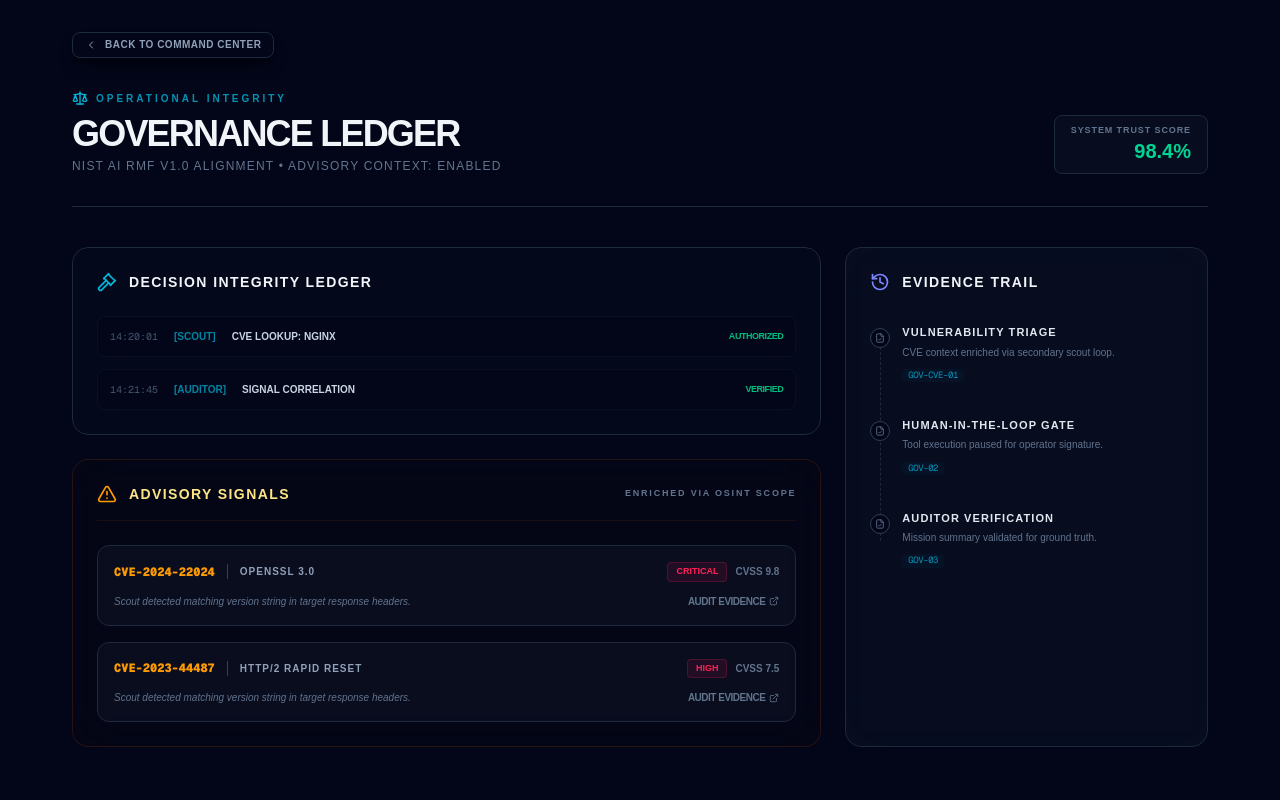
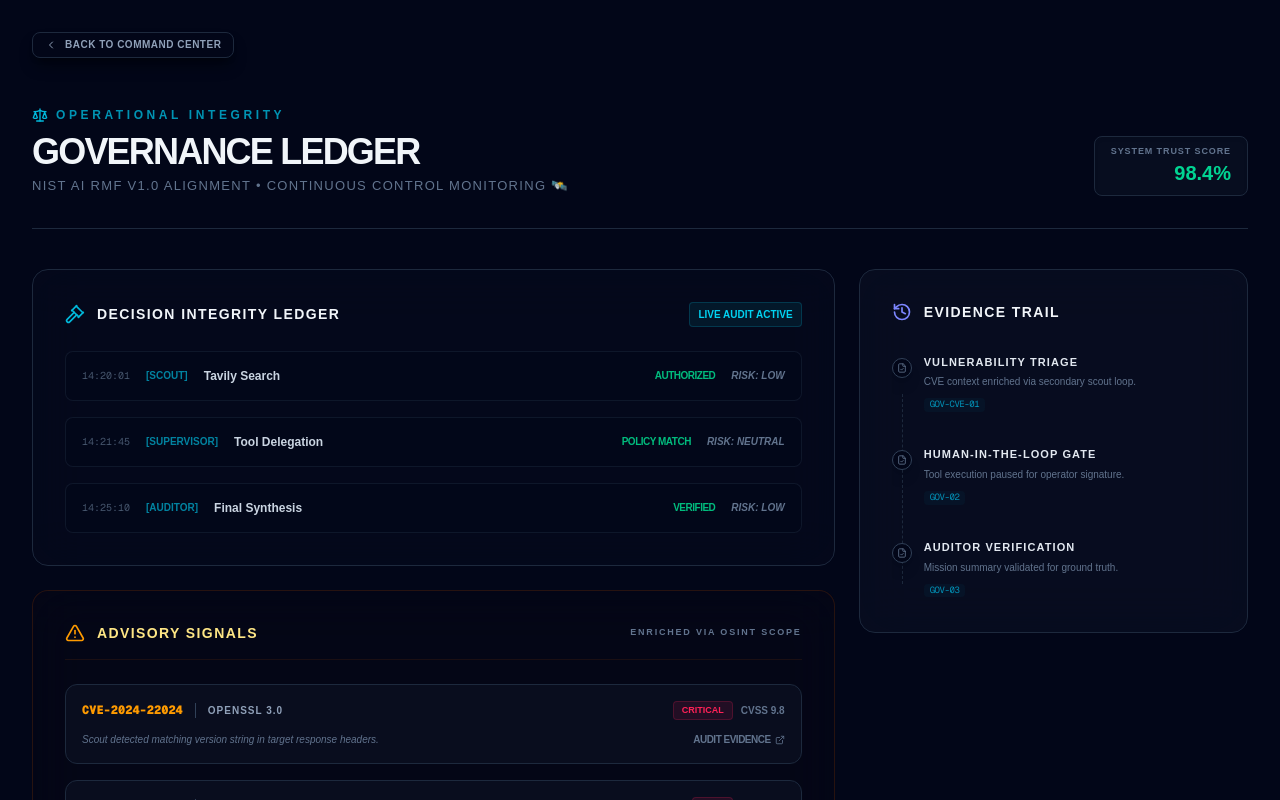
Before and after one commit to GeorgianaAI/vanguard-agent, a Next.js app: page /governance in a window 1280 px wide. Shown: the top 800 px of the page. Built offline with nearby package versions, Linux system fonts and the light colour scheme.

Commit message:
style(dashboard): align header spacing and governance ledger control

```diff
--- a/app/governance/page.tsx
+++ b/app/governance/page.tsx
@@ -1,229 +1,33 @@
-import Link from "next/link";
-import {
-  AlertTriangle,
-  ChevronLeft,
-  ExternalLink,
-  FileCheck,
-  Gavel,
-  History,
-  Scale,
-} from "lucide-react";
-
-const LEDGER_MOCK = [
-  {
-    time: "14:20:01",
-    agent: "SCOUT",
-    action: "CVE Lookup: Nginx",
-    status: "Authorized",
-    risk: "Neutral",
-  },
-  {
-    time: "14:21:45",
-    agent: "AUDITOR",
-    action: "Signal Correlation",
-    status: "Verified",
-    risk: "High",
-  },
-] as const;
-
-const ADVISORY_MOCK = [
-  {
-    id: "CVE-2024-22024",
-    stack: "OpenSSL 3.0",
-    severity: "CRITICAL",
-    cvss: "9.8",
-  },
-  {
-    id: "CVE-2023-44487",
-    stack: "HTTP/2 Rapid Reset",
-    severity: "HIGH",
-    cvss: "7.5",
-  },
-] as const;
-
-const EVIDENCE_TRAIL = [
-  {
-    label: "Vulnerability Triage",
-    desc: "CVE context enriched via secondary scout loop.",
-    id: "GOV-CVE-01",
-  },
-  {
-    label: "Human-in-the-Loop Gate",
-    desc: "Tool execution paused for operator signature.",
-    id: "GOV-02",
-  },
-  {
-    label: "Auditor Verification",
-    desc: "Mission summary validated for ground truth.",
-    id: "GOV-03",
-  },
-] as const;
+import { AdvisorySignals } from "./components/AdvisorySignals";
+import { DecisionIntegrityLedger } from "./components/DecisionIntegrityLedger";
+import { EvidenceTrail } from "./components/EvidenceTrail";
+import { GovernanceBackToDashboardButton } from "./components/GovernanceBackToDashboardButton";
+import { GovernancePageHeader } from "./components/GovernancePageHeader";
+import { NistMetricsCards } from "./components/NistMetricsCards";
 
 export default function VanguardGovernancePage() {
   return (
-    <div className="isolate min-h-screen w-full overflow-x-hidden bg-slate-950 text-slate-100 selection:bg-cyan-500/30">
-      <div className="mx-auto max-w-[1200px] px-4 pb-24 pt-8 sm:px-6 md:p-8">
-        <div className="mb-8 flex flex-wrap items-center gap-3">
-          <Link
-            href="/dashboard"
-            className="group inline-flex items-center gap-2 rounded-lg border border-slate-800 bg-slate-950/50 px-3 py-1.5 text-[10px] font-bold tracking-wider uppercase text-slate-400 transition-all hover:border-cyan-500/50 hover:bg-slate-900 hover:text-cyan-400 shadow-lg shadow-black/40 focus:outline-none"
-          >
-            <ChevronLeft className="h-3 w-3 transition-transform group-hover:-translate-x-0.5" />
-            <span className="leading-none">Back to Command Center</span>
-          </Link>
-        </div>
+    <div className="isolate min-h-screen w-full min-w-0 bg-slate-950 text-slate-100 selection:bg-cyan-500/30">
+      <div className="mx-auto w-full min-w-0 max-w-[min(100%,90rem)] overflow-x-clip px-4 pb-24 pt-32 sm:px-6 md:p-8">
+        <GovernanceBackToDashboardButton />
 
-        <main data-testid="governance-ledger">
-          <header className="mb-10 flex flex-col gap-6 border-b border-slate-800 pb-8 sm:flex-row sm:items-end sm:justify-between">
-            <div>
-              <div className="mb-2 flex items-center gap-2 text-cyan-500">
-                <Scale className="h-4 w-4" />
-                <span className="text-[10px] font-black tracking-[0.3em] uppercase opacity-80">
-                  Operational Integrity
-                </span>
-              </div>
-              <h1 className="text-3xl font-black tracking-tighter uppercase sm:text-4xl">
-                Governance Ledger
-              </h1>
-              <p className="mt-1 text-xs font-medium text-slate-500 uppercase tracking-widest">
-                NIST AI RMF v1.0 Alignment • Advisory Context: ENABLED
-              </p>
-            </div>
+        <main
+          data-testid="governance-ledger"
+          className="min-w-0 max-w-full pb-[max(1.5rem,env(safe-area-inset-bottom))]"
+        >
+          <GovernancePageHeader />
 
-            <div className="flex gap-4">
-              <div className="rounded-lg border border-slate-800 bg-slate-900/40 px-4 py-2 text-right">
-                <p className="text-[9px] font-bold text-slate-500 uppercase tracking-widest">
-                  System Trust Score
-                </p>
-                <p className="text-xl font-black text-emerald-400">98.4%</p>
-              </div>
-            </div>
-          </header>
-
-          <div className="grid grid-cols-12 gap-6">
-            <section className="col-span-12 space-y-6 text-left lg:col-span-8">
-              <div className="rounded-2xl border border-slate-800 bg-slate-900/20 p-6 backdrop-blur-xl">
-                <div className="mb-6 flex items-center justify-between">
-                  <div className="flex items-center gap-3">
-                    <Gavel className="h-5 w-5 text-cyan-500" />
-                    <h2 className="text-sm font-black tracking-widest uppercase">
-                      Decision Integrity Ledger
-                    </h2>
-                  </div>
-                </div>
-
-                <div className="space-y-3">
-                  {LEDGER_MOCK.map((log) => (
-                    <div
-                      key={`${log.time}-${log.agent}`}
-                      className="flex flex-col gap-2 rounded-lg border border-slate-800/30 bg-slate-950/30 p-3 sm:flex-row sm:items-center sm:justify-between"
-                    >
-                      <div className="flex flex-wrap items-center gap-3 text-[10px] sm:gap-4">
-                        <span className="font-mono text-slate-600">
-                          {log.time}
-                        </span>
-                        <span className="font-black text-cyan-500/70">
-                          [{log.agent}]
-                        </span>
-                        <span className="font-bold text-slate-300 uppercase">
-                          {log.action}
-                        </span>
-                      </div>
-                      <span className="text-[9px] font-black uppercase tracking-tighter text-emerald-500">
-                        {log.status}
-                      </span>
-                    </div>
-                  ))}
-                </div>
-              </div>
-
-              {/* Placeholder CVE panel; live enrichment from recon/OSINT is a future task. */}
-              <div className="rounded-2xl border border-amber-900/30 bg-amber-950/5 p-6 backdrop-blur-xl">
-                <div className="mb-6 flex flex-col gap-2 border-b border-amber-900/20 pb-4 sm:flex-row sm:items-center sm:justify-between">
-                  <div className="flex items-center gap-3">
-                    <AlertTriangle className="h-5 w-5 text-amber-500" />
-                    <h2 className="text-sm font-black tracking-widest uppercase text-amber-200">
-                      Advisory Signals
-                    </h2>
-                  </div>
-                  <span className="text-[9px] font-black uppercase tracking-[0.2em] text-slate-500">
-                    Enriched via OSINT Scope
-                  </span>
-                </div>
-
-                <div className="grid gap-4">
-                  {ADVISORY_MOCK.map((cve) => (
-                    <div
-                      key={cve.id}
-                      className="flex flex-col gap-3 rounded-xl border border-slate-800 bg-slate-900/40 p-4 transition-all hover:border-amber-500/30"
-                    >
-                      <div className="flex flex-col gap-3 sm:flex-row sm:items-center sm:justify-between">
-                        <div className="flex flex-wrap items-center gap-3">
-                          <span className="font-mono text-xs font-black text-amber-500">
-                            {cve.id}
-                          </span>
-                          <span className="border-l border-slate-700 pl-3 text-[10px] font-bold uppercase tracking-widest text-slate-400">
-                            {cve.stack}
-                          </span>
-                        </div>
-                        <div className="flex items-center gap-2">
-                          <span className="rounded border border-rose-500/20 bg-rose-500/10 px-2 py-0.5 text-[9px] font-black text-rose-500">
-                            {cve.severity}
-                          </span>
-                          <span className="text-[10px] font-bold tabular-nums text-slate-500">
-                            CVSS {cve.cvss}
-                          </span>
-                        </div>
-                      </div>
-                      <div className="flex flex-col gap-2 text-[10px] text-slate-500 sm:flex-row sm:items-center sm:justify-between">
-                        <p className="italic">
-                          Scout detected matching version string in target
-                          response headers.
-                        </p>
-                        <button
-                          type="button"
-                          className="inline-flex cursor-default items-center gap-1 font-black uppercase tracking-tighter text-slate-500"
-                          disabled
-                          aria-disabled="true"
-                        >
-                          Audit Evidence{" "}
-                          <ExternalLink className="h-2.5 w-2.5 shrink-0" />
-                        </button>
-                      </div>
-                    </div>
-                  ))}
-                </div>
-              </div>
+          <div className="grid w-full min-w-0 grid-cols-12 gap-4 md:gap-6 lg:items-start">
+            <section
+              data-testid="governance-primary-stack"
+              className="order-1 col-span-12 flex min-h-0 w-full min-w-0 max-w-full flex-col gap-6 text-left lg:col-span-8"
+            >
+              <DecisionIntegrityLedger />
+              <AdvisorySignals />
+              <NistMetricsCards />
             </section>
 
-            <aside className="col-span-12 rounded-2xl border border-slate-800 bg-slate-900/40 p-6 text-left backdrop-blur-xl lg:col-span-4">
-              <div className="mb-8 flex items-center gap-3">
-                <History className="h-5 w-5 text-indigo-400" />
-                <h2 className="text-sm font-black tracking-widest uppercase">
-                  Evidence Trail
-                </h2>
-              </div>
-
-              <div className="relative space-y-8">
-                <div className="absolute left-2.5 top-2 h-[85%] w-px border-l border-dashed border-slate-800" />
-                {EVIDENCE_TRAIL.map((item) => (
-                  <div key={item.id} className="group relative pl-8">
-                    <div className="absolute left-0 top-1 flex h-5 w-5 items-center justify-center rounded-full border border-slate-700 bg-slate-950 transition-colors group-hover:border-cyan-500">
-                      <FileCheck className="h-2.5 w-2.5 text-slate-500 transition-colors group-hover:text-cyan-400" />
-                    </div>
-                    <p className="text-[11px] font-black uppercase tracking-widest text-slate-200">
-                      {item.label}
-                    </p>
-                    <p className="mt-1 text-[10px] leading-relaxed text-slate-500">
-                      {item.desc}
-                    </p>
-                    <span className="mt-2 inline-block rounded bg-cyan-950/20 px-1.5 font-mono text-[9px] uppercase tracking-tighter text-cyan-600">
-                      {item.id}
-                    </span>
-                  </div>
-                ))}
-              </div>
-            </aside>
+            <EvidenceTrail />
           </div>
         </main>
       </div>
```
Also changed, not shown: app/dashboard/components/DashboardHeader.tsx (+3 -6 lines), app/dashboard/components/GovernanceLedgerButton.tsx (+8 -7 lines).
